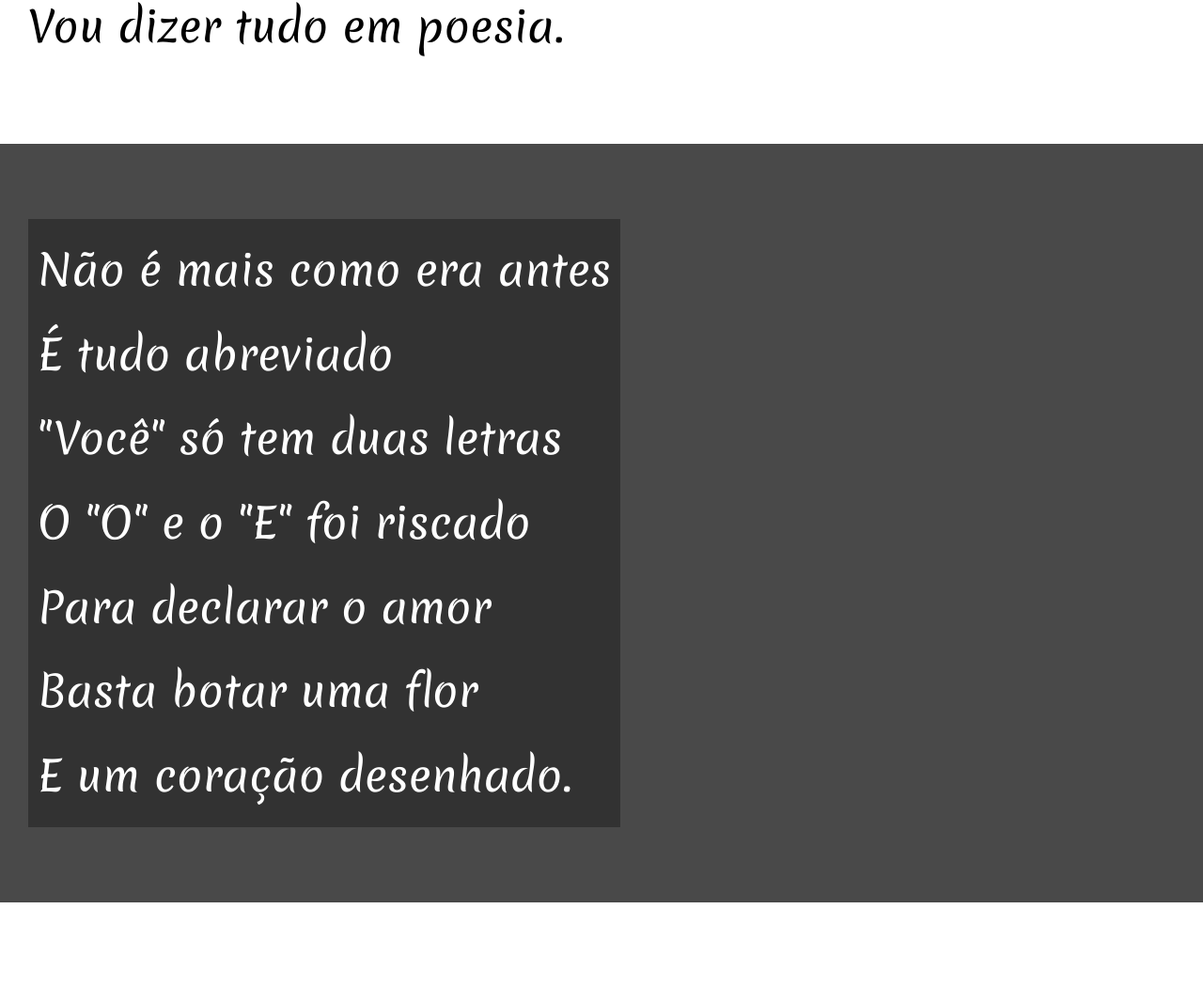
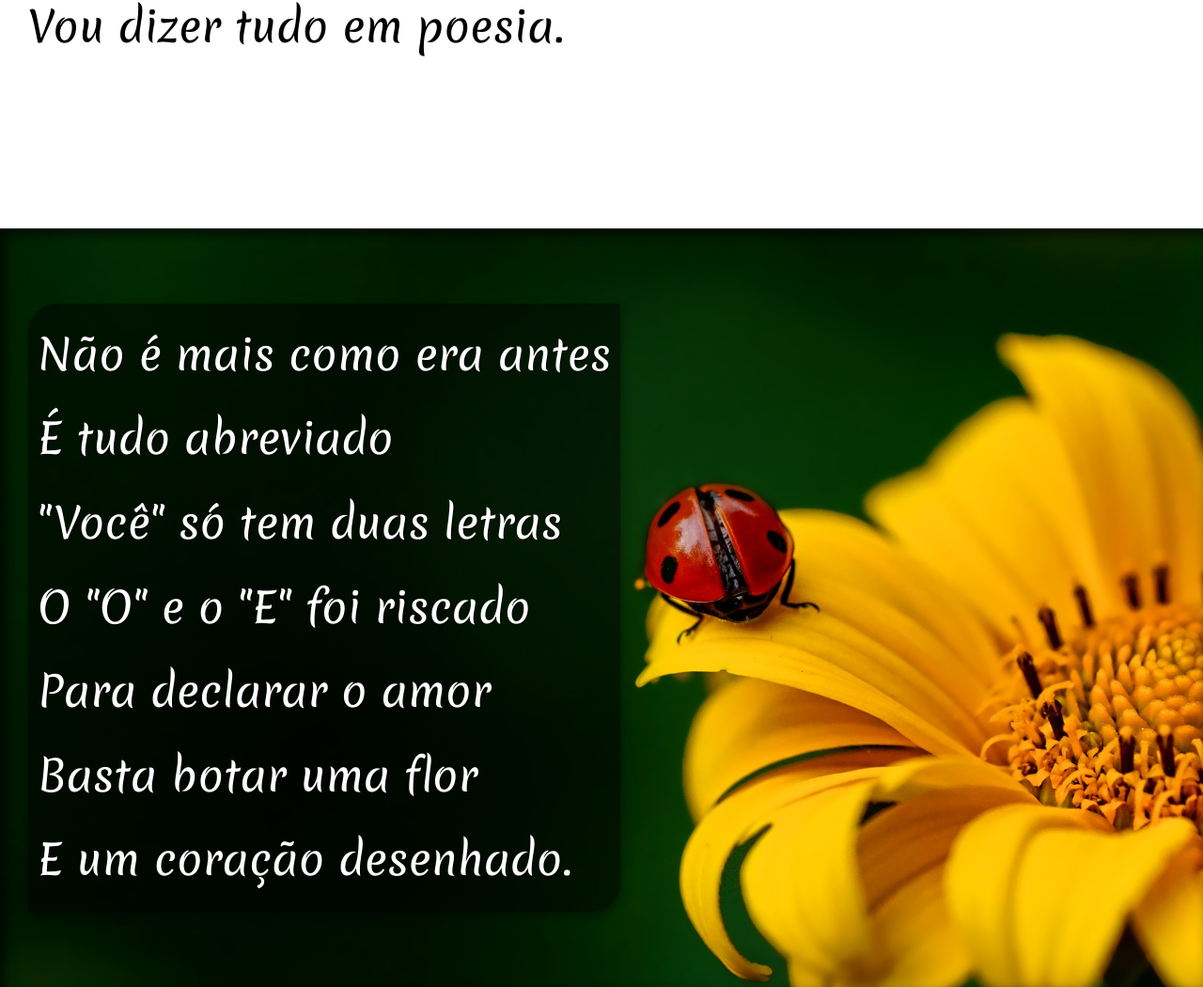
Before and after one commit to MarcoBertholdo/projeto-cordel, a plain HTML site: page index.html in a window 1280 px wide. Shown: the part 894-1944 px from the top of the page at 94% size. Drawn offline with Linux system fonts and the light colour scheme.

Commit message:
finalizado cordel

```diff
--- a/estilo/style.css
+++ b/estilo/style.css
@@ -57,6 +57,10 @@ section {
     line-height: 2em;
 }
 
+section > p {
+    padding-bottom: 2em;
+}
+
 .normal {
     background-color: white;
 }
@@ -64,12 +68,32 @@ section {
 .imagem {
     color: white;
     background-color: rgb(73, 73, 73);
+    background-size: cover;
+    background-attachment: fixed;
+    box-shadow: inset 6px 6px 13px 0px rgba(0, 0, 0, 0.699);
 }
 
 .imagem > p {
     display: inline-block;
     padding: 10px;
-    background-color: rgba(0, 0, 0, 0.315);
+    background-color: rgba(0, 0, 0, 0.500);
+    border-radius: 30px 0px;
+    box-shadow: 2px 4px 8px rgba(0, 0, 0, 0.342);
+    text-shadow: 1px 1px 0px black;
+}
+
+.imagem > p:hover {
+    background-color: rgba(0, 0, 0, 0.700);
+}
+
+.imagem#img1 {
+    background-image: url('../imagens/background001.jpg');
+    background-position: right center;
+}
+
+.imagem#img2 {
+    background-image: url('../imagens/background002.jpg');
+    background-position: right center;
 }
 
 footer {
```
